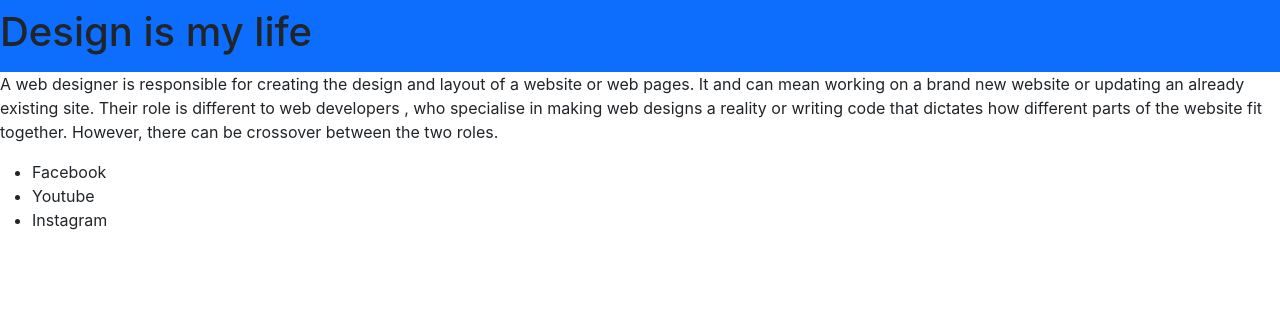
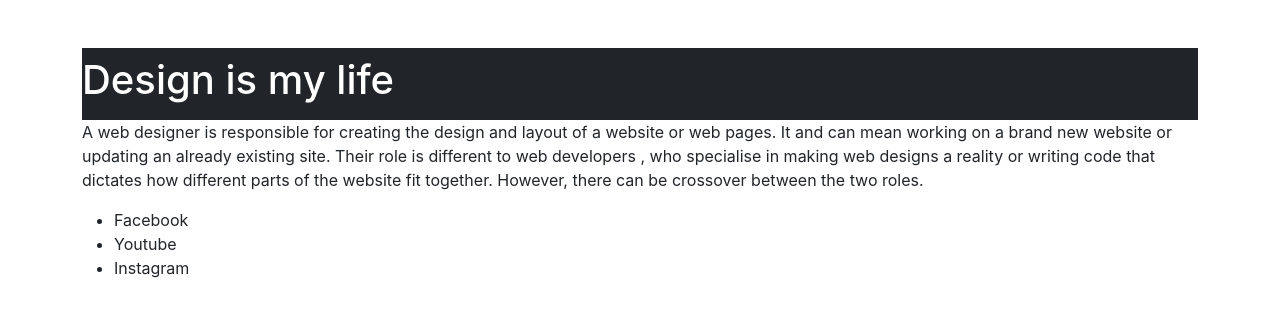
Before and after one commit to EmadMohDev/react_app, a React (Create React App) app: page / in a window 1280 px wide. Shown: the top 316 px of the page. Built offline with nearby package versions, Linux system fonts and the light colour scheme.

Commit message:
React js-1.24

```diff
--- a/src/App.js
+++ b/src/App.js
@@ -5,7 +5,7 @@ import Social from "./components/Social";
 
 function App() {
     return (
-        <div>
+        <div className="container mt-5">
             <Header />
             <Description />
             <Social />
--- a/src/components/Header.js
+++ b/src/components/Header.js
@@ -2,9 +2,11 @@ import React from "react";
 
 
 function Header() {
+
+     const title = "Design" ;
     return (
-    <div className="navbar bg-primary">
-         <h1 >Design is my life</h1>
+    <div className="navbar bg-dark">
+         <h1 className="text-white" >{title == "Design" ? "Design is my life" : "Programming is my life"}</h1>
     </div>
    );
 }
```
